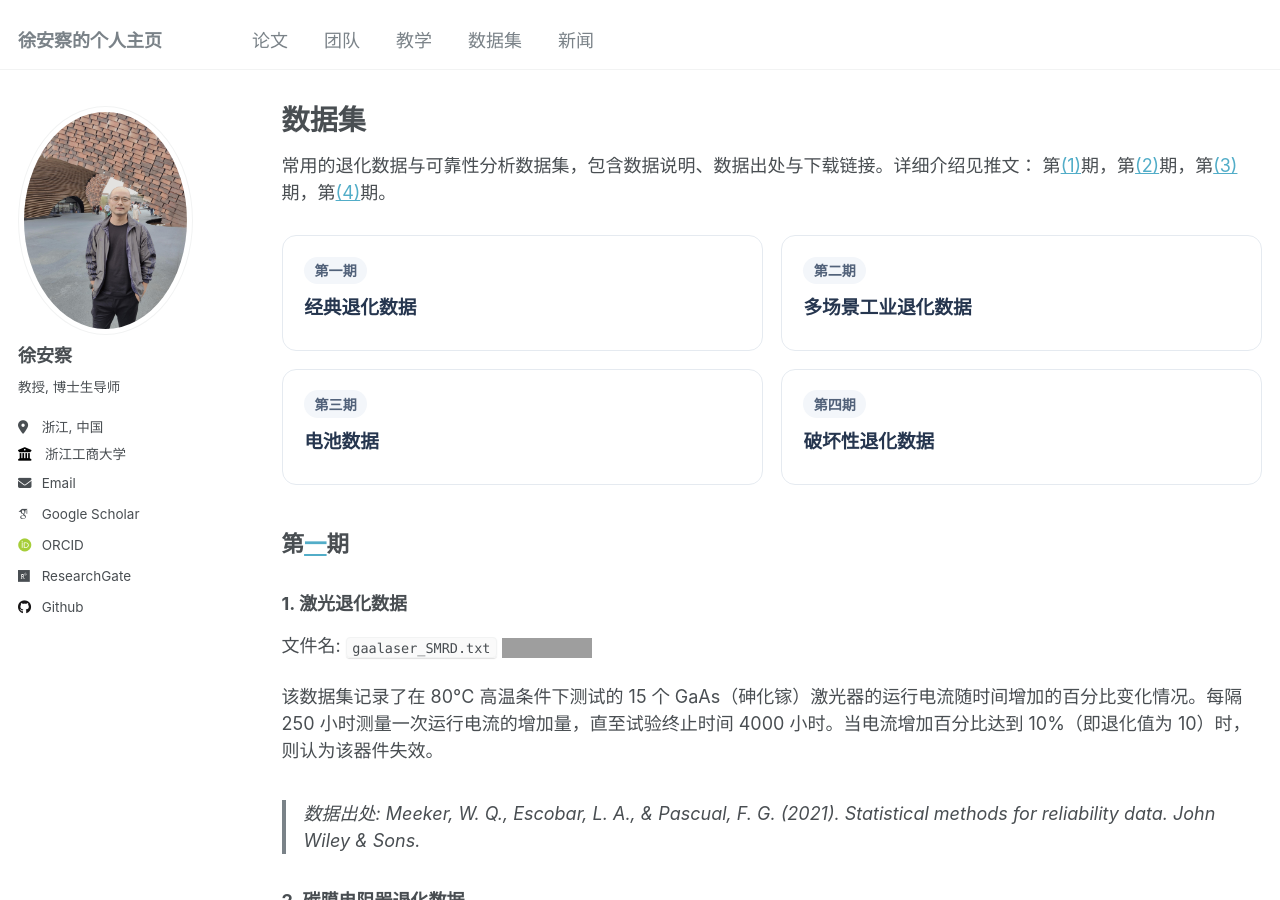
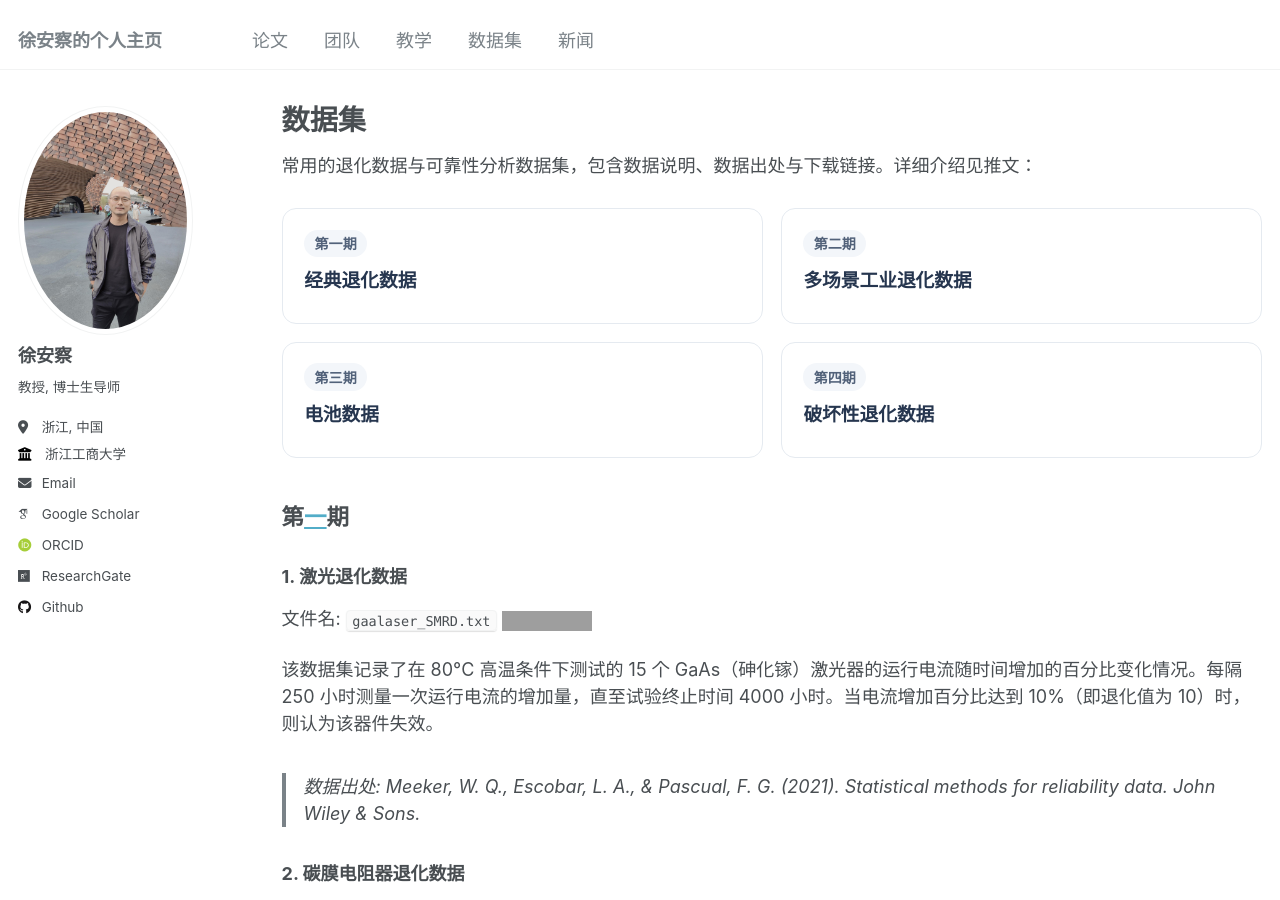
Before and after one commit to XU-ANCHA/XU-ANCHA.github.io, a Jekyll site: the page built from _pages/datasets.md, in a window 1280 px wide and 900 px high. Built offline with Jekyll 4.4.1, drawn with Linux system fonts in a browser that asks for light colours; some web fonts are replaced; grey boxes are pictures that could not be loaded.

Commit message:
Update datasets.md

```diff
--- a/_pages/datasets.md
+++ b/_pages/datasets.md
@@ -5,7 +5,11 @@ permalink: /datasets/
 author_profile: true
 ---
 
-常用的退化数据与可靠性分析数据集，包含数据说明、数据出处与下载链接。详细介绍见推文： 第[(1)](https://mp.weixin.qq.com/s/DRcW3D7lfKPxWv7I19e0Yg)期，第[(2)](https://mp.weixin.qq.com/s/E09oY6Khr6YFopLGLmOoTQ)期，第[(3)](https://mp.weixin.qq.com/s/fW5x7B6RgHkv_y0z_BE4Rg)期，第[(4)](https://mp.weixin.qq.com/s/JnJayk8Smui8pu9loW7KJA)期。
+常用的退化数据与可靠性分析数据集，包含数据说明、数据出处与下载链接。详细介绍见推文：
+
+<!--
+第[(1)](https://mp.weixin.qq.com/s/DRcW3D7lfKPxWv7I19e0Yg)期，第[(2)](https://mp.weixin.qq.com/s/E09oY6Khr6YFopLGLmOoTQ)期，第[(3)](https://mp.weixin.qq.com/s/fW5x7B6RgHkv_y0z_BE4Rg)期，第[(4)](https://mp.weixin.qq.com/s/JnJayk8Smui8pu9loW7KJA)期。
+-->
 
 <div class="dataset-overview-grid">
 
```
